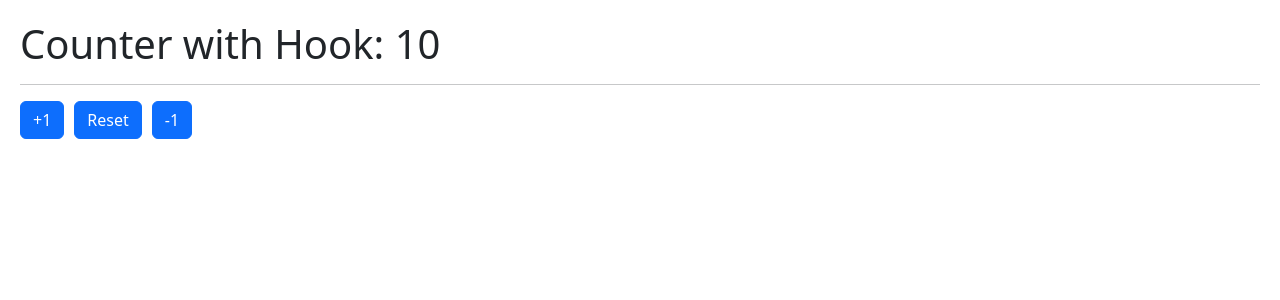
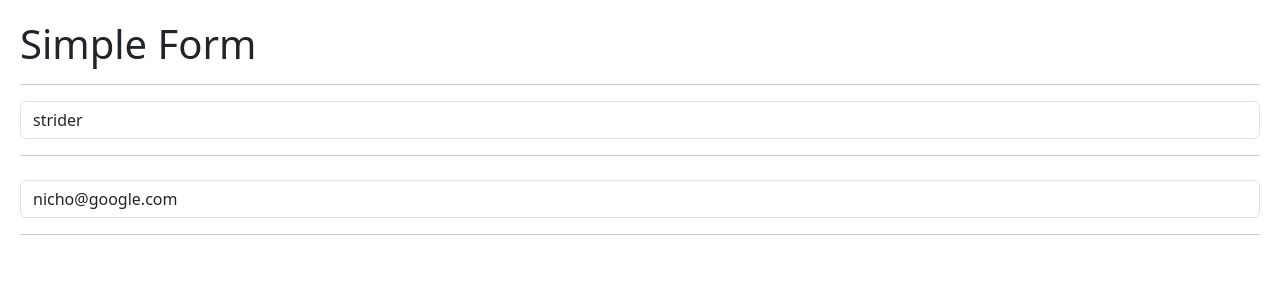
Before and after one commit to Nilsson-AvH/05-hook-app, a React (Vite) app: page / in a window 1280 px wide. Shown: the top 300 px of the page. Built offline with nearby package versions, Linux system fonts and the light colour scheme.

Commit message:
Fifth commit 02-useEfect

```diff
--- a/src/01-useState/CounterWithCustomHook.jsx
+++ b/src/01-useState/CounterWithCustomHook.jsx
@@ -11,7 +11,7 @@ export const CounterWithCustomHook = () => {
         <h1>Counter with Hook: {counter} </h1>
         <hr />
 
-        <button className="btn btn-primary" onClick={ ()=>increment(3) }>+1</button>
+        <button className="btn btn-primary" onClick={ ()=>increment(2) }>+1</button>
         <button className="btn btn-primary" onClick={reset}>Reset</button>
         <button className="btn btn-primary" onClick={ ()=>decrement(2) }>-1</button>
 
--- /dev/null
+++ b/src/02-useEffect/Message.jsx
@@ -0,0 +1,18 @@
+import { useEffect } from "react"
+
+export const Message = () => {
+
+    useEffect(() => {
+      console.log('Message Mounted')
+
+      return () => {
+          console.log('Message UnMounted')
+      }
+    }, [])
+
+  return (
+    <>
+        <h3>Usuario ya existe</h3>
+    </>
+  )
+}
--- /dev/null
+++ b/src/02-useEffect/SimpleForm.jsx
@@ -0,0 +1,70 @@
+// import React from 'react'
+
+import { useEffect, useState } from "react"
+import { Message } from "./Message"
+
+export const SimpleForm = () => {
+
+    const [formState, setFormState] = useState({
+        username: 'strider',
+        email: 'nicho@google.com'
+    })
+
+    const { username, email } = formState
+
+    const onInputChange = ({target}) => {
+        const { name, value } = target
+        setFormState({
+            ...formState,
+            [ name ]: value
+        })
+        // console.log({name, value})
+    }
+
+    useEffect(() => {
+        // console.log('useEffect Called !!!')
+    }, [])
+
+    useEffect(() => {
+        // console.log('formState Changed !!!')
+    }, [formState])
+
+    useEffect(() => {
+        // console.log('email Changed !!!')
+    }, [email])
+
+  return (
+    <>
+        <h1>Simple Form</h1>
+        <hr />
+
+        <input
+            type="text"
+            className="form-control"
+            placeholder="Username"
+            name="username"
+            value={username}
+            onChange={ onInputChange }
+            />
+
+
+
+        {
+            (username === 'strider2') && < Message />
+        }
+
+        <hr />
+
+        <input
+            type="email"
+            className="form-control mt-4" // mt-4 es margin top = 4 de Bootstrap
+            placeholder="example@microsoft.com"
+            name="email"
+            value={email}
+            onChange={ onInputChange }
+        />
+
+        <hr />
+    </>
+  )
+}
--- a/src/main.jsx
+++ b/src/main.jsx
@@ -2,12 +2,13 @@ import { StrictMode } from 'react'
 import { createRoot } from 'react-dom/client'
 // import { CounterApp } from './01-useState/CounterApp'
 // import { HooksApp } from './HooksApp'
-import { CounterWithCustomHook } from './01-useState/CounterWithCustomHook'
+// import { CounterWithCustomHook } from './01-useState/CounterWithCustomHook'
+import { SimpleForm } from './02-useEffect/SimpleForm'
 
 import './index.css'
 
 createRoot(document.getElementById('root')).render(
-  <StrictMode>
-    <CounterWithCustomHook />
-  </StrictMode>
+  // <StrictMode>
+    <SimpleForm />
+  // </StrictMode>
 )
```
